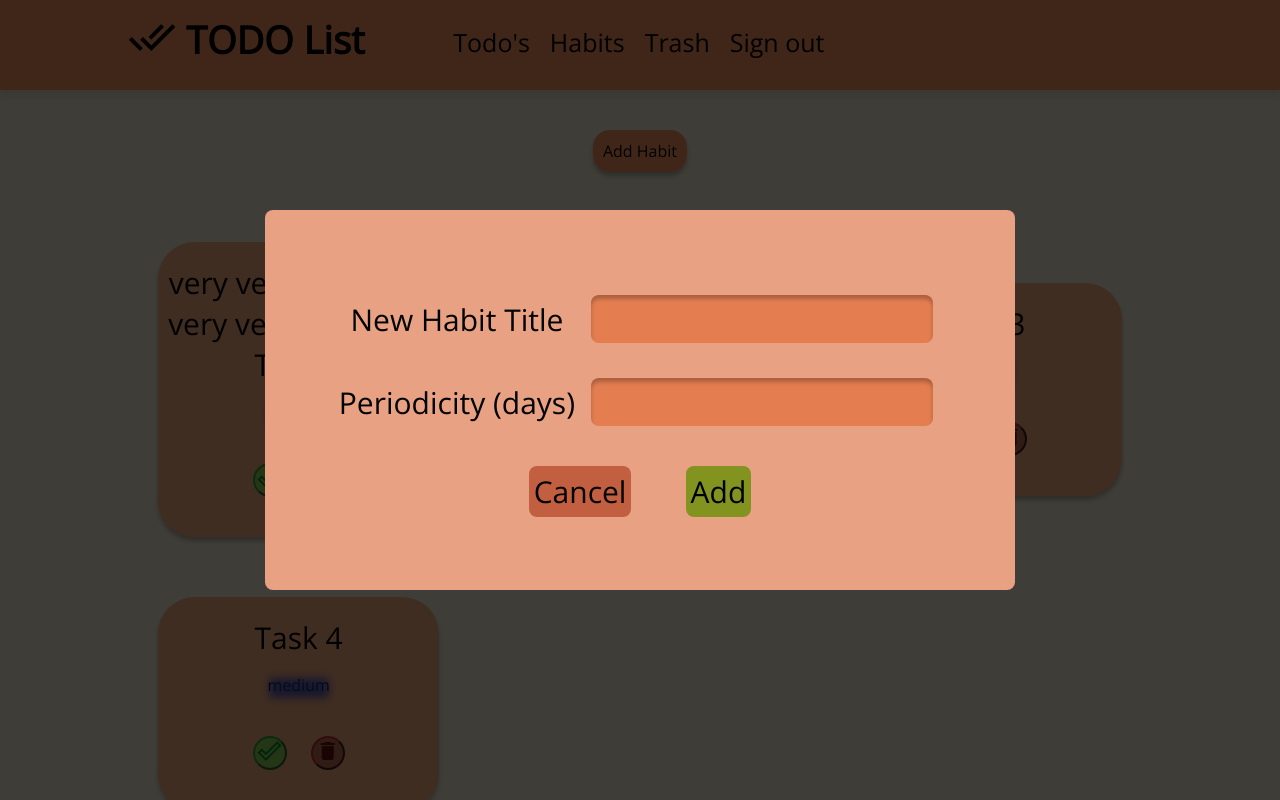
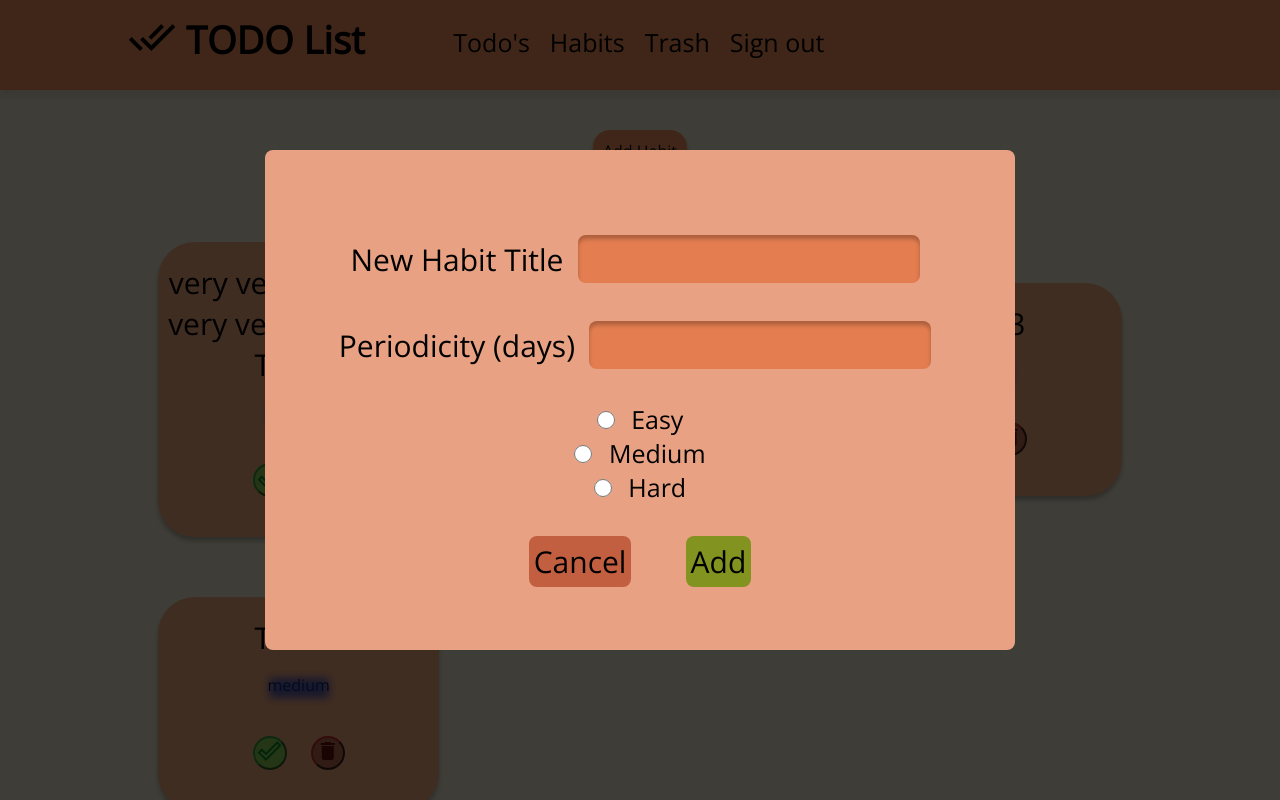
Before and after one commit to GurevichVarvara/ToDoList, a Flask app: page /habits in a window 1280 px wide. Run offline with Flask 2, Linux system fonts and the light colour scheme; the visitor is signed in with stand-in values (Sample User, id 1).

Commit message:
added categories for todo and habit adding forms

```diff
--- a/TODO/static/CSS/global_style.css
+++ b/TODO/static/CSS/global_style.css
@@ -96,6 +96,7 @@ body {
 }
 
 .add_item_form {
+	display: grid;
 	position: fixed;
 	left: 0;
 	right: 0;
@@ -105,13 +106,14 @@ body {
     margin: auto;
 	text-align: center;
 	width: 750px;
-	height: 300px;
+	height: 400px;
 	border-radius: 8px;
 	background: rgba(232, 161, 131, 1);
 	z-index: 3;
 }
 
 .item_name {
+	grid-row: 1;
 	margin-top: 15px;
 }
 
@@ -129,7 +131,10 @@ body {
 .item_name > label {
 	font-size: 30px;
 	width: 240px;
-	display: inline-block;
+}
+
+.add_item_buttons {
+	grid-row: 3;
 }
 
 .button_to_submit {
@@ -147,6 +152,18 @@ body {
 
 .button_to_cancel:hover {
     background-color: rgba(141, 55, 28, 1);
+}
+
+.todo_category_select_form {
+	margin-top: 20px;
+	font-size: 25px;
+	grid-row: 2;
+}
+
+.todo_category_select_form > div > input {
+	width: 18px;
+	height: 18px;
+	margin-right: 10px;
 }
 
 
@@ -217,7 +234,7 @@ body {
 	}
 
 	.add_item_form {
-		height: 400px;
+		height: 600px;
 		width: 900px;
 	}
 
@@ -235,4 +252,13 @@ body {
 		font-size: 50px;
 	}
 
+	.todo_category_select_form {
+		font-size: 40px;
+	}
+
+	.todo_category_select_form > div > input {
+		width: 30px;
+		height: 30px;
+		margin-right: 30px;
+	}
 }
--- a/TODO/static/CSS/habits_styles.css
+++ b/TODO/static/CSS/habits_styles.css
@@ -87,8 +87,28 @@ main {
 	color: rgba(88, 10, 10, 1);
 }
 
+.em_form {
+	height: 380px;
+}
+
+#title.item_name {
+	grid-row: 1;
+}
+
+#periodicity.item_name {
+	grid-row: 2;
+}
+
 .add_item_form {
-	height: 380px;
+	height: 500px;
+}
+
+.todo_category_select_form {
+	grid-row: 3;
+}
+
+.add_item_buttons {
+	grid-row: 4;
 }
 
 
@@ -140,6 +160,6 @@ main {
 	}
 
 	.add_item_form {
-		height: 600px;
+		height: 800px;
 	}
 }
--- a/TODO/static/CSS/thash_styles.css
+++ b/TODO/static/CSS/thash_styles.css
@@ -4,7 +4,7 @@ main {
 	text-align: center;
 }
 
-.button_to_submit
+.button_to_submit {
 	margin-bottom: 15px;
 }
 
--- a/TODO/static/CSS/todo_styles.css
+++ b/TODO/static/CSS/todo_styles.css
@@ -29,12 +29,12 @@ main {
 }
 
 .todo-item {
-	background: rgba(221, 76, 14);
+	background: rgba(221, 76, 14, 1);
 	opacity: 0.9;
 }
 
 .complited-todo-item {
-	background: rgba(14, 221, 35);
+	background: rgba(14, 221, 35, 1);
 	opacity: 0.8;
 }
 
@@ -177,8 +177,6 @@ main {
 }
 
 
-
-
 @media (max-width: 980px) {
 
 	main {
--- a/TODO/templates/habits.html
+++ b/TODO/templates/habits.html
@@ -102,17 +102,35 @@
     <div class="gray_background"></div>
 
     <form class="add_item_form">
-        <div class="item_name">
+        <div class="item_name" id="title">
             <label for="item_title">New Habit Title</label>
             <input type="text" name="item_title" id="item_title" required>
         </div>
 
-        <div class="item_name">
+        <div class="item_name" id="periodicity">
             <label for="item_days">Periodicity (days)</label>
             <input type="number" name="item_title" id="item_days" required>
         </div>
 
-        <div>
+        <div class="todo_category_select_form">
+            <div>
+                <input type="radio" id="category_of_habit_1"
+                         name="category_of_habit" value="easy">
+                <label for="category_of_habit_1">Easy</label>
+            </div>
+            <div>
+                <input type="radio" id="category_of_habit_1"
+                         name="category_of_habit" value="medium">
+                <label for="category_of_habit_1">Medium</label>
+            </div>
+            <div>
+                <input type="radio" id="category_of_habit_1"
+                         name="category_of_habit" value="hard">
+                <label for="category_of_habit_1">Hard</label>
+            </div>
+        </div>
+
+        <div class="add_item_buttons">
             <input class="button_to_cancel" type="submit" value="Cancel">
             <input class="button_to_submit" type="submit" value="Add">
         </div>
```
Also changed, not shown: TODO/templates/todos.html (+14 -1 lines).
